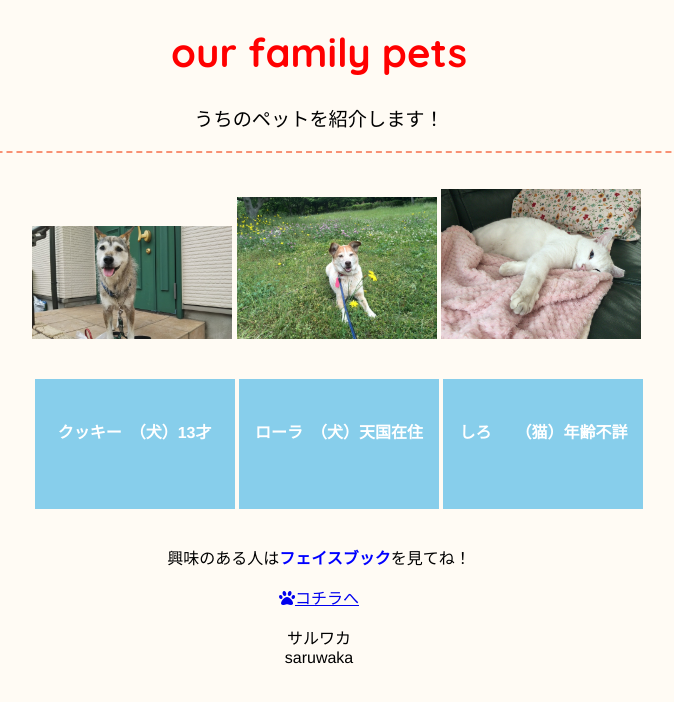
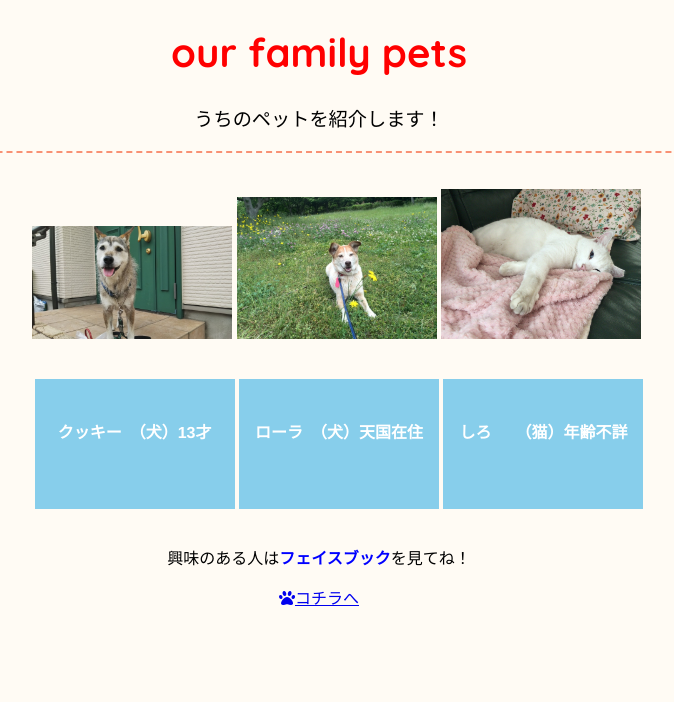
Before and after one commit to animal-lover/animal-lover.github.io, a plain HTML site: page index.html in a window 1280 px wide. Shown: the whole page, without its empty margins (321-995 px from the left). Drawn offline with Linux system fonts and the light colour scheme.

Commit message:
Update index.html

```diff
--- a/index.html
+++ b/index.html
@@ -36,9 +36,6 @@ src="img/shiro.jpg"></span>
 <a href="https://m.facebook.com/home.php"><i class="fas fa-paw"></i>コチラへ</a>
 </div>
 
-<div class="circle">
-<p>サルワカ<br>saruwaka</p>
-</div>
 
 
 </body>
```
